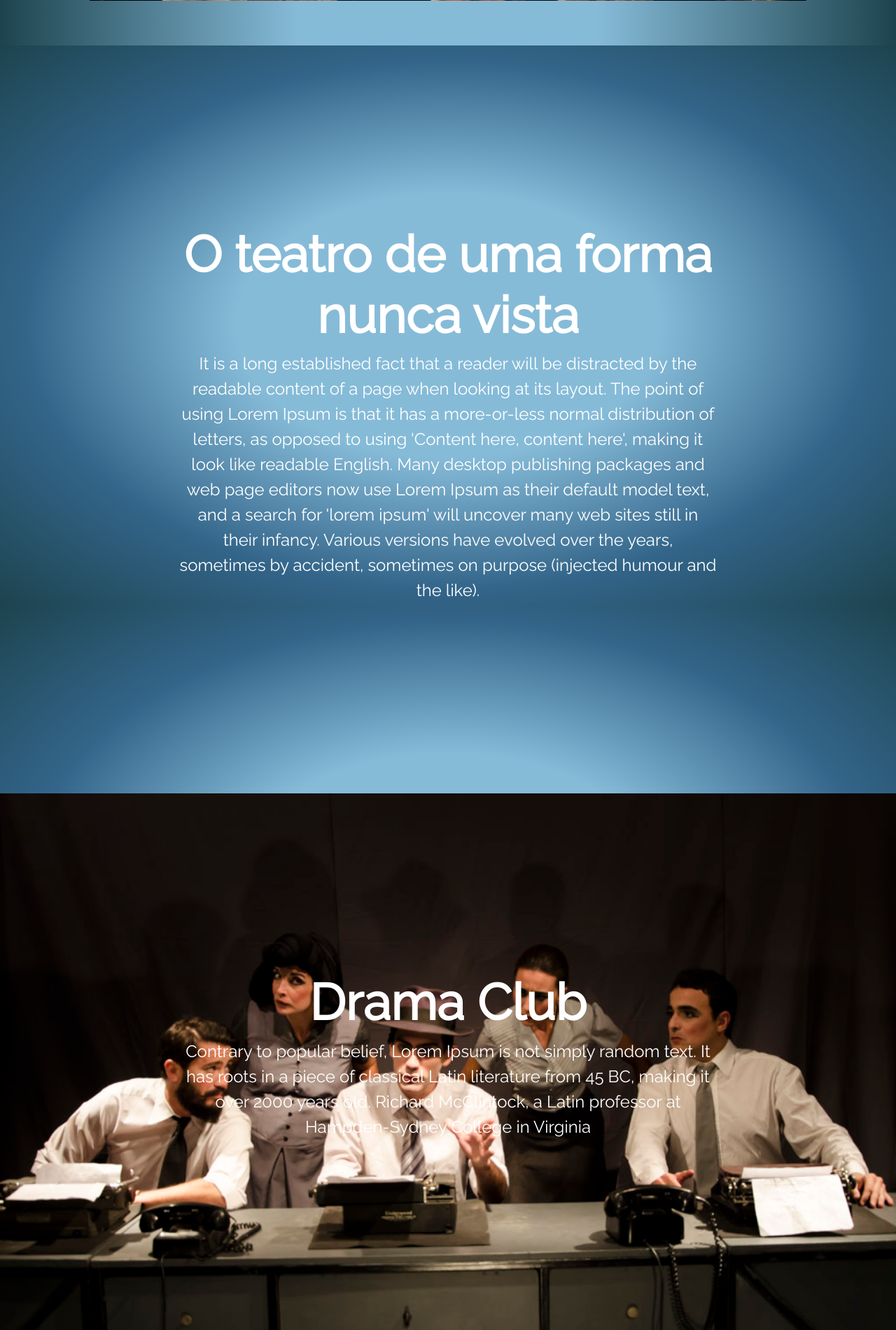
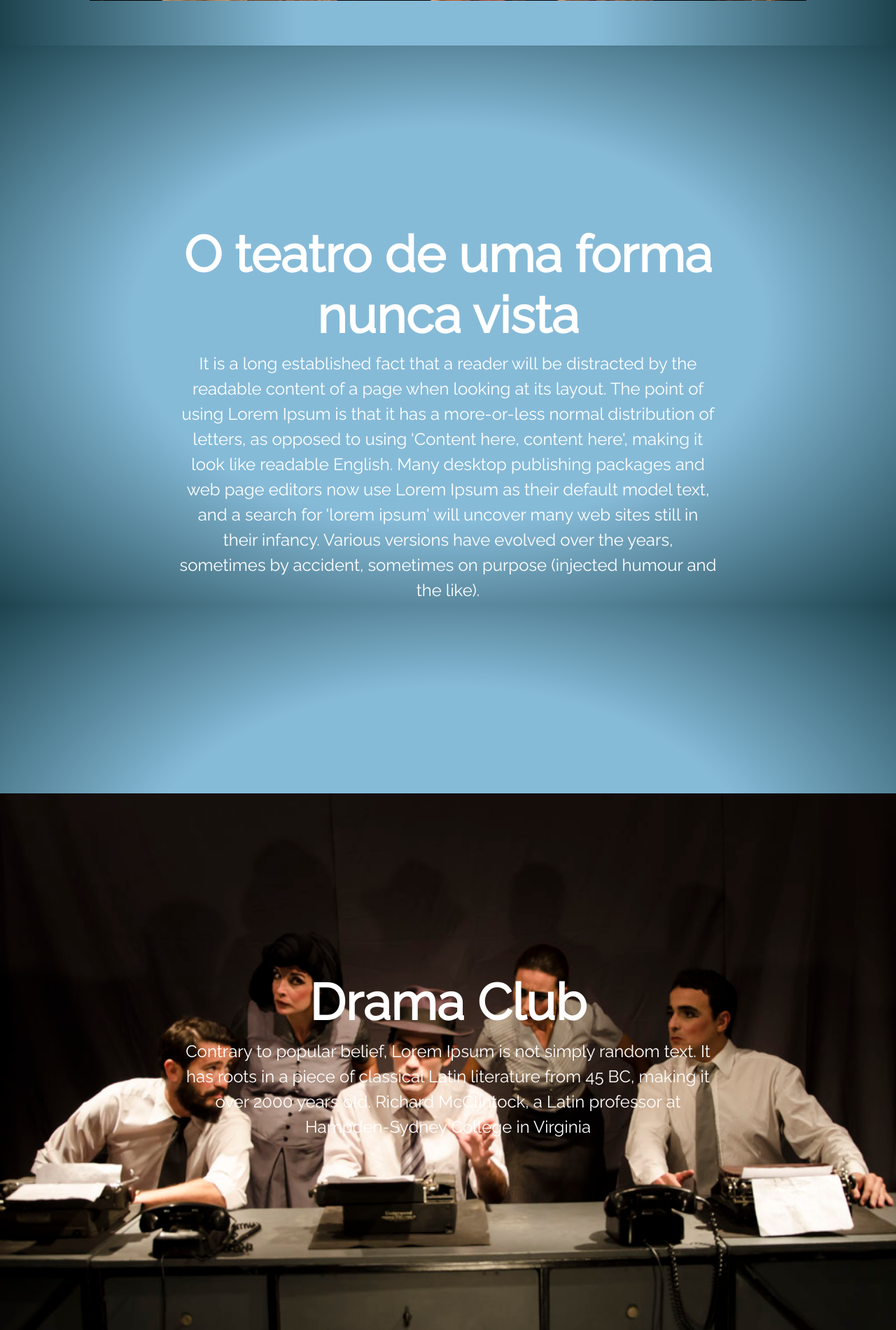
Before and after one commit to dennerEfisio/Equipe-4-Trainee-2019.2, a PHP site: page /home.html in a window 1280 px wide. Shown: the part 1333-3234 px from the top of the page at 70% size. Run offline with PHP 8.4, Linux system fonts and the light colour scheme.

Commit message:
Alteração da cor do parallax2

```diff
--- a/home/css/style.css
+++ b/home/css/style.css
@@ -55,7 +55,7 @@ body {
 }
 
 .parallax2 {
-    background-image: radial-gradient(#86BBD8, #86BBD8, #33658A, #1d434e);
+    background-image: radial-gradient(#86BBD8, #86BBD8, #1d434e);
     background-attachment: fixed;
     color: white;
     padding: 20%;
```
